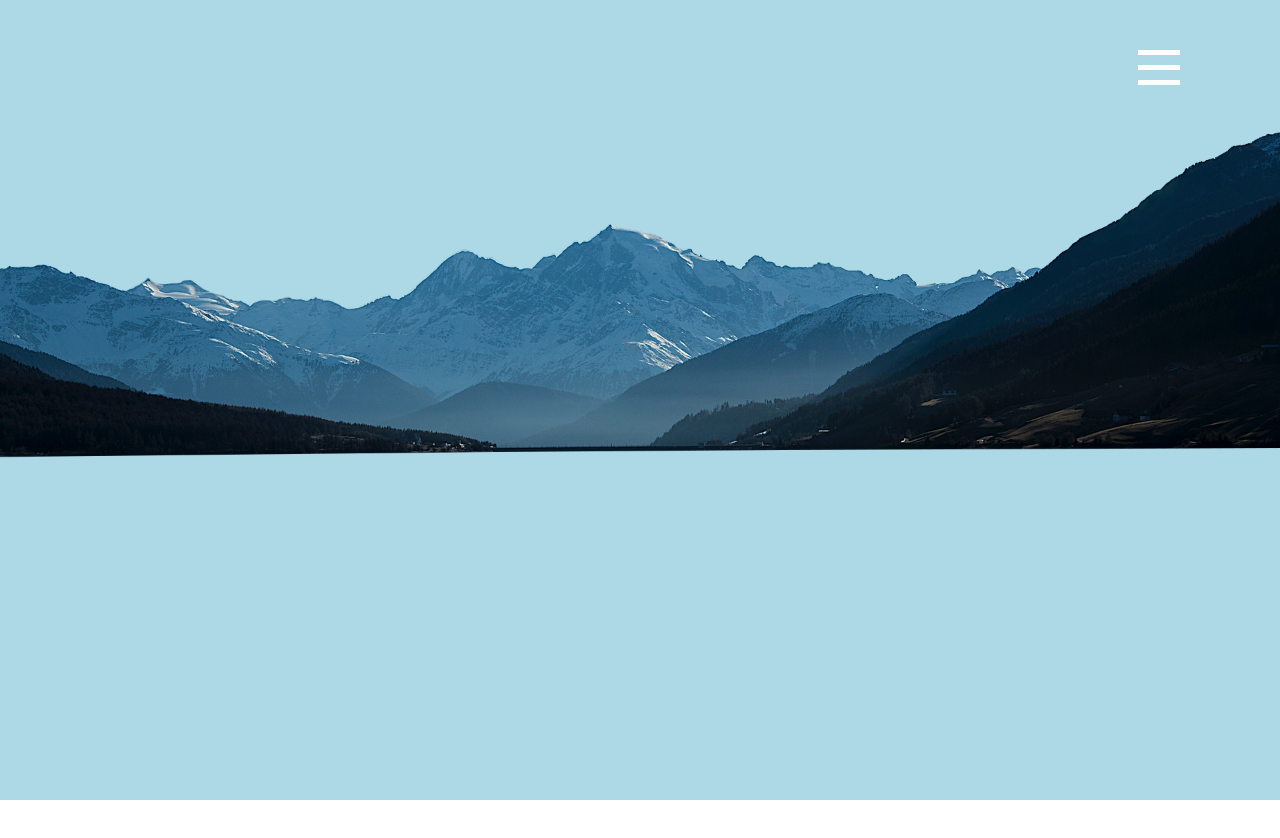
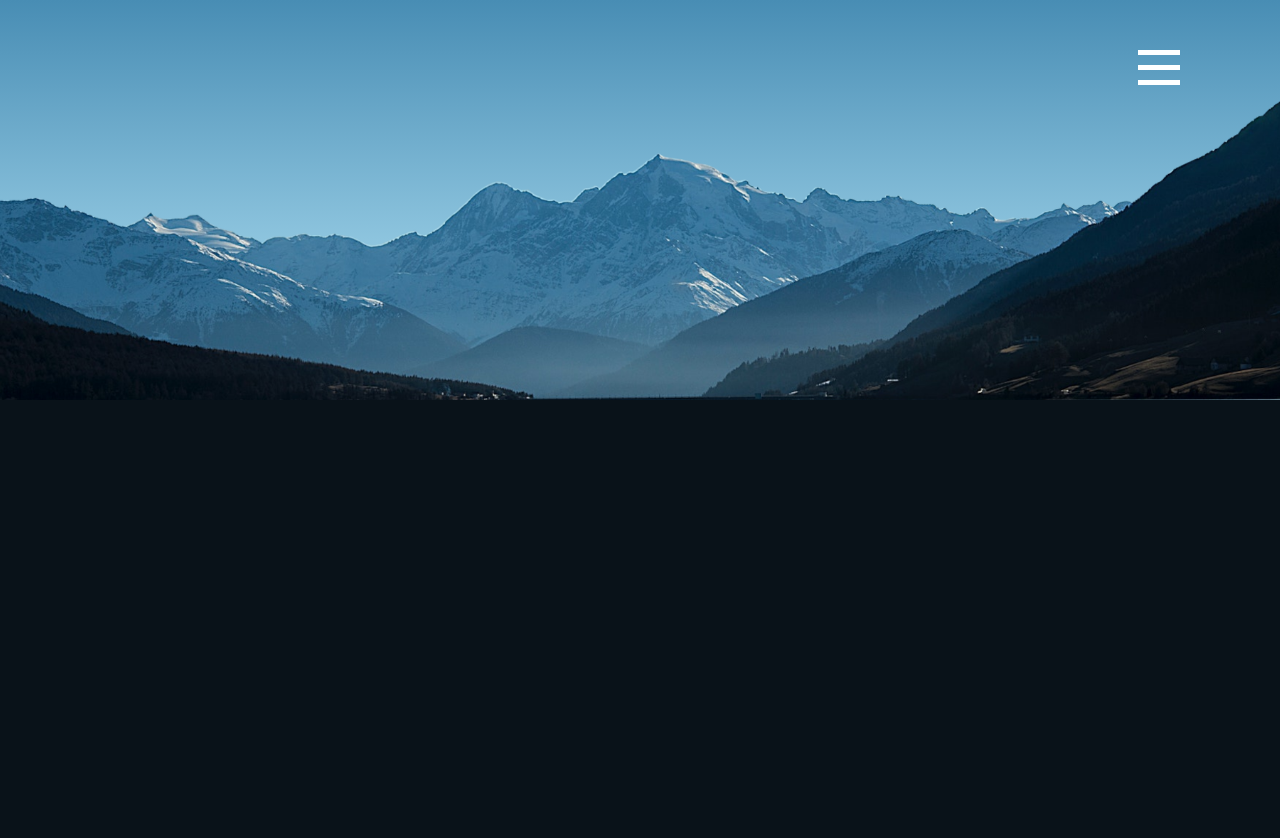
Before and after one commit to RayaneBengaoui/Portfolio, a React (Create React App) app: page /about in a window 1280 px wide. Shown: the top 838 px of the page. Before the commit the page ends 800 px from the top, so only its background shows below. Built offline with nearby package versions, Linux system fonts and the light colour scheme.

Commit message:
Styling + settng layout for about page

```diff
--- a/src/Pages/About.js
+++ b/src/Pages/About.js
@@ -22,22 +22,39 @@ const About = ({ navStatus, setNavStatus, offsetX, offsetY }) => {
         open={navStatus ? "translateX(0%)" : "translateX(-100%)"}
       />
       <Hamburger navStatus={navStatus} setNavStatus={setNavStatus} />
-      <BgImg variants={imgWorkAnim} src={moutainDayImg} alt="moutains" />
+
+      <TopContainer>
+        <BgImg variants={imgWorkAnim} src={moutainDayImg} alt="moutains" />
+      </TopContainer>
+      <BottomContainer></BottomContainer>
     </AboutStyled>
   );
 };
 
 const AboutStyled = styled(motion.div)`
-  min-height: 100vh;
-  background: lightblue;
+  min-height: 200vh;
+`;
+
+const TopContainer = styled.div`
+  width: 100%;
+  min-height: 50vh;
+  background: linear-gradient(180deg, #488db4 0%, #bbe9fa 100%);
+  position: relative;
+  z-index: 15;
+`;
+const BottomContainer = styled.div`
+  width: 100%;
+  height: 150vh;
+  background: #091219;
 `;
 
 const BgImg = styled(motion.img)`
-  position: fixed;
-  bottom: 20%;
-  z-index: 5;
-  width: 100%;
+  position: absolute;
+  left: -1%;
+  bottom: 50%;
+  max-width: 110%;
   pointer-events: none;
+  z-index: 20;
 `;
 
 export default About;
```
Also changed, not shown: src/images/fond_jour_crop.png, 1 other file (tests, documents, lock files or other folders).
